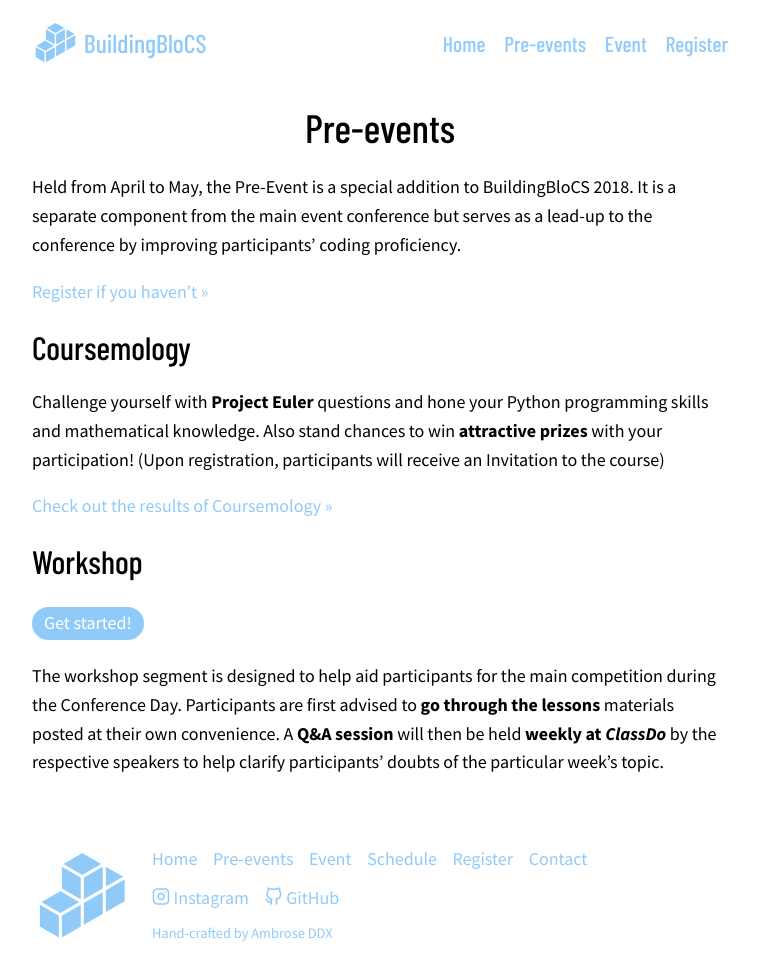
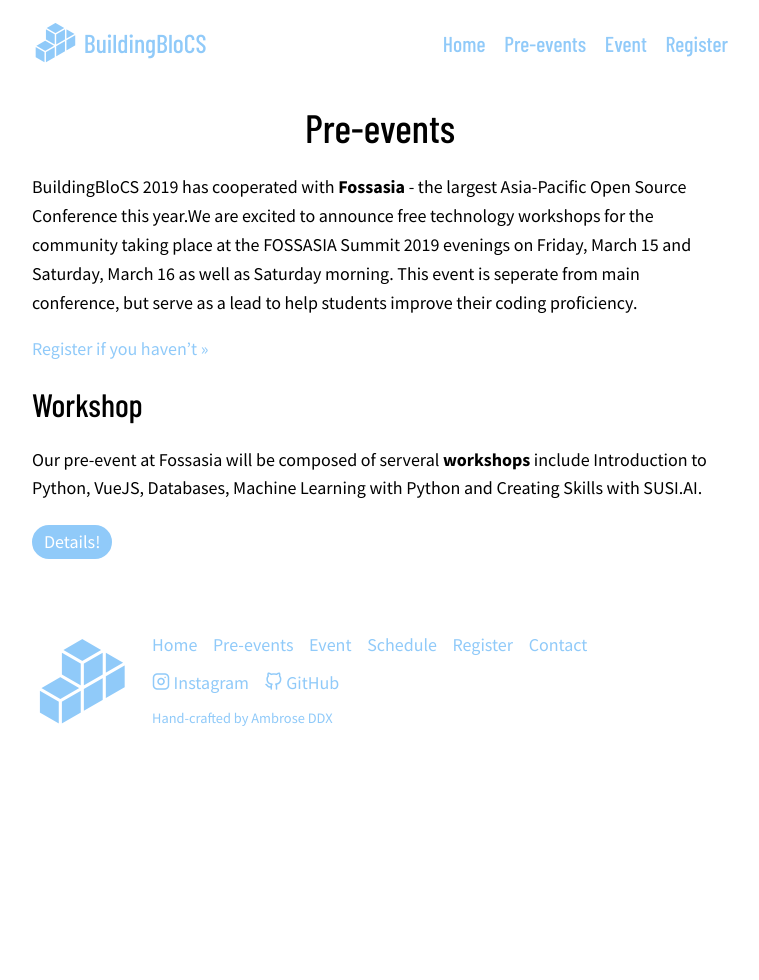
Before and after one commit to buildingblocs/2019, a Jekyll site: the page built from pre-event/index.md, in a window 1280 px wide and 995 px high. Shown: the top 980 px of the window, without its empty margins (260-1019 px from the left). Built offline with Jekyll 4.4.1, drawn with Linux system fonts in a browser that asks for light colours; some web fonts are replaced; our own code applies the rules of GitHub Pages for plain Markdown files.

Commit message:
Update index.md
change pre-event to fossasia workshop

```diff
--- a/pre-event/index.md
+++ b/pre-event/index.md
@@ -4,18 +4,13 @@
 
 # Pre-events
 
-Held from April to May, the Pre-Event is a special addition to BuildingBloCS 2018. It is a separate component from the main event conference but serves as a lead-up to the conference by improving participants' coding proficiency.
+BuildingBloCS 2019 has cooperated with **Fossasia** - the largest Asia-Pacific Open Source Conference this year.We are excited to announce free technology workshops for the community taking place at the FOSSASIA Summit 2019 evenings on Friday, March 15 and Saturday, March 16 as well as Saturday morning. This event is seperate from main conference, but serve as a lead to help students improve their coding proficiency.
 
-[Register if you haven't &raquo;]({{ site.baseurl }}/register#pre-events)
+[Register if you haven't &raquo;](https://2019.fossasia.org/#buildingblocs)
 
-## Coursemology
-
-Challenge yourself with **Project Euler** questions and hone your Python programming skills and mathematical knowledge. Also stand chances to win **attractive prizes** with your participation! (Upon registration, participants will receive an Invitation to the course)
-
-[Check out the results of Coursemology &raquo;]({{ site.baseurl }}/pre-event/coursemology)
 
 ## Workshop
 
-<a class="btn" href="{{ site.baseurl }}/pre-event/workshop">Get started!</a>
+Our pre-event at Fossasia will be composed of serveral **workshops** include Introduction to Python, VueJS, Databases, Machine Learning with Python and Creating Skills with SUSI.AI.
 
-The workshop segment is designed to help aid participants for the main competition during the Conference Day. Participants are first advised to **go through the lessons** materials posted at their own convenience. A **Q&A session** will then be held **weekly at *ClassDo*** by the respective speakers to help clarify participants’ doubts of the particular week’s topic.
+<a class="btn" href="{{ site.baseurl }}/pre-event/workshop">Details!</a>
```
